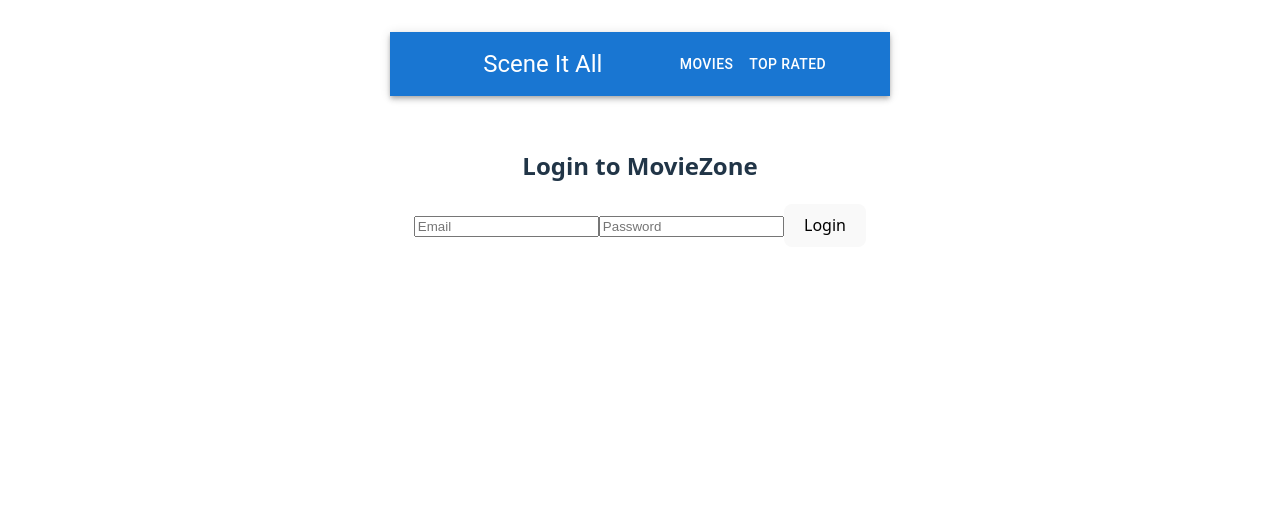
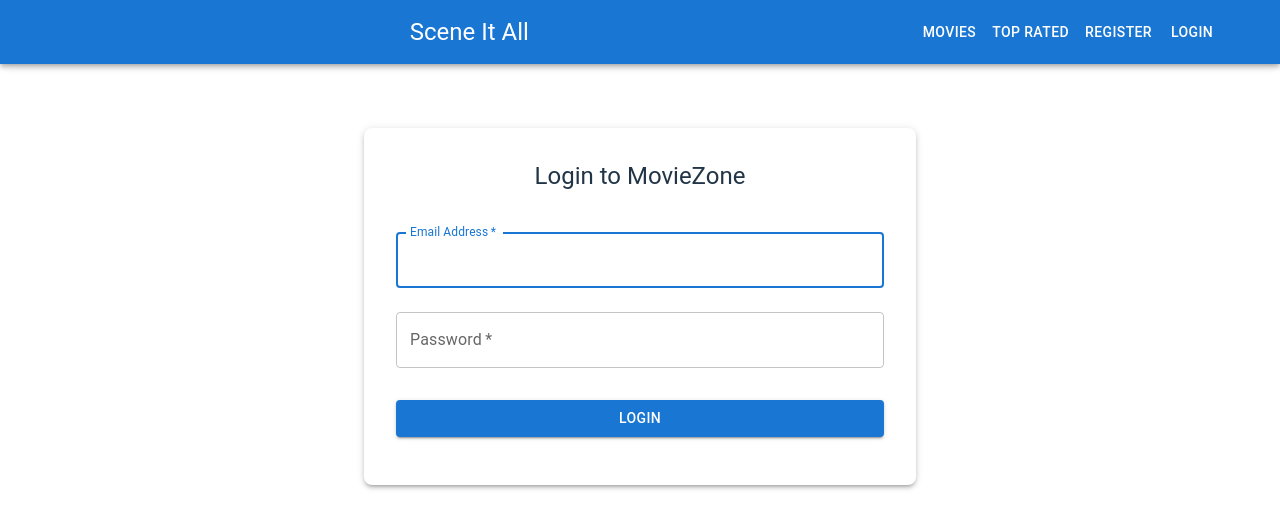
Before and after one commit to wiltzie75/Scene-It-All, a React (Vite) app in the folder cap/: page /users/login in a window 1280 px wide. Shown: the top 528 px of the page. Built offline with nearby package versions, Linux system fonts and the light colour scheme.

Commit message:
a little mui and email check

```diff
--- a/cap/src/components/Login.jsx
+++ b/cap/src/components/Login.jsx
@@ -1,5 +1,13 @@
 import React, { useState } from "react";
 import { useNavigate } from "react-router-dom";
+import {
+  Container,
+  Box,
+  TextField,
+  Button,
+  Typography,
+  Alert,
+} from "@mui/material";
 
 const Login = () => {
   const navigate = useNavigate();
@@ -7,8 +15,22 @@ const Login = () => {
   const [password, setPassword] = useState("");
   const [error, setError] = useState("");
 
+  // Simple email validation function
+  const validateEmail = (email) => {
+    const re = /^[^\s@]+@[^\s@]+\.[^\s@]+$/;
+    return re.test(email);
+  };
+
   const handleSubmit = async (e) => {
     e.preventDefault();
+
+    // Validate email format before sending the request
+    if (!validateEmail(email)) {
+      setError("Please enter a valid email address");
+      return;
+    }
+
+    setError(""); // Clear any existing error
 
     try {
       const res = await fetch("http://localhost:3000/api/users/login", {
@@ -34,30 +56,61 @@ const Login = () => {
   };
 
   return (
-    <div className="login-container">
-      <h2>Login to MovieZone</h2>
-      <form onSubmit={handleSubmit} className="login-form">
-        <input
-          type="email"
-          placeholder="Email"
-          value={email}
-          required
-          onChange={(e) => setEmail(e.target.value)}
-        />
-
-        <input
-          type="password"
-          placeholder="Password"
-          value={password}
-          required
-          onChange={(e) => setPassword(e.target.value)}
-        />
-
-        {error && <p className="error-message">{error}</p>}
-
-        <button type="submit">Login</button>
-      </form>
-    </div>
+    <Container maxWidth="sm">
+      <Box
+        sx={{
+          mt: 8,
+          p: 4,
+          display: "flex",
+          flexDirection: "column",
+          alignItems: "center",
+          boxShadow: 3,
+          borderRadius: 2,
+          backgroundColor: "background.paper",
+        }}
+      >
+        <Typography component="h1" variant="h5" sx={{ mb: 2 }}>
+          Login to MovieZone
+        </Typography>
+        <Box component="form" onSubmit={handleSubmit} sx={{ mt: 1 }}>
+          <TextField
+            margin="normal"
+            required
+            fullWidth
+            label="Email Address"
+            type="email"
+            value={email}
+            onChange={(e) => setEmail(e.target.value)}
+            autoComplete="email"
+            autoFocus
+          />
+          <TextField
+            margin="normal"
+            required
+            fullWidth
+            label="Password"
+            type="password"
+            value={password}
+            onChange={(e) => setPassword(e.target.value)}
+            autoComplete="current-password"
+          />
+          {error && (
+            <Alert severity="error" sx={{ mt: 2 }}>
+              {error}
+            </Alert>
+          )}
+          <Button
+            type="submit"
+            fullWidth
+            variant="contained"
+            color="primary"
+            sx={{ mt: 3, mb: 2 }}
+          >
+            Login
+          </Button>
+        </Box>
+      </Box>
+    </Container>
   );
 };
 
--- a/cap/src/components/Navbar.jsx
+++ b/cap/src/components/Navbar.jsx
@@ -10,12 +10,10 @@ import {
 import { Link, useNavigate } from "react-router-dom";
 
 export default function Navbar() {
-//   const [authOpen, setAuthOpen] = useState(false);
   const [isLoggedIn, setIsLoggedIn] = useState(false);
   const navigate = useNavigate();
 
   useEffect(() => {
-    // Check login status on load
     const adminStatus = localStorage.getItem("adminLoggedIn");
     setIsLoggedIn(adminStatus === "true");
   }, []);
@@ -27,9 +25,11 @@ export default function Navbar() {
   };
 
   return (
-    <>
-      <AppBar position="static">
-        <Toolbar>
+    <AppBar
+      position="fixed"
+      sx={{ height: "64px", justifyContent: "center" }}
+    >
+      <Toolbar sx={{ minHeight: "64px !important" }}>
         <Typography variant="h5" sx={{ flex: 1}}>
           Scene It All
         </Typography>
@@ -37,9 +37,14 @@ export default function Navbar() {
         <Button color="inherit" component={Link} to="/">
           Movies
         </Button>
-
         <Button color="inherit" component={Link} to="/">
           Top Rated
+        </Button>
+        <Button color="inherit" component={Link} to="/users/register">
+          Register
+        </Button>
+        <Button color="inherit" component={Link} to="/users/login">
+          Login
         </Button>
 
         <Box sx={{ ml: 2 }}>
@@ -48,15 +53,12 @@ export default function Navbar() {
               Logout
             </Button>
           ) : (
-              <IconButton color="inherit" onClick={() => setAuthOpen(true)}>
-                {/* <AccountCircleIcon /> */}
+            <IconButton color="inherit">
+              {/* You can add an icon here if needed */}
             </IconButton>
           )}
         </Box>
       </Toolbar>
     </AppBar>
-
-      {/* <AuthModal open={authOpen} onClose={() => setAuthOpen(false)} /> */}
-    </>
   );
 }
```
Lines whose indentation alone changed are shown as unchanged.
